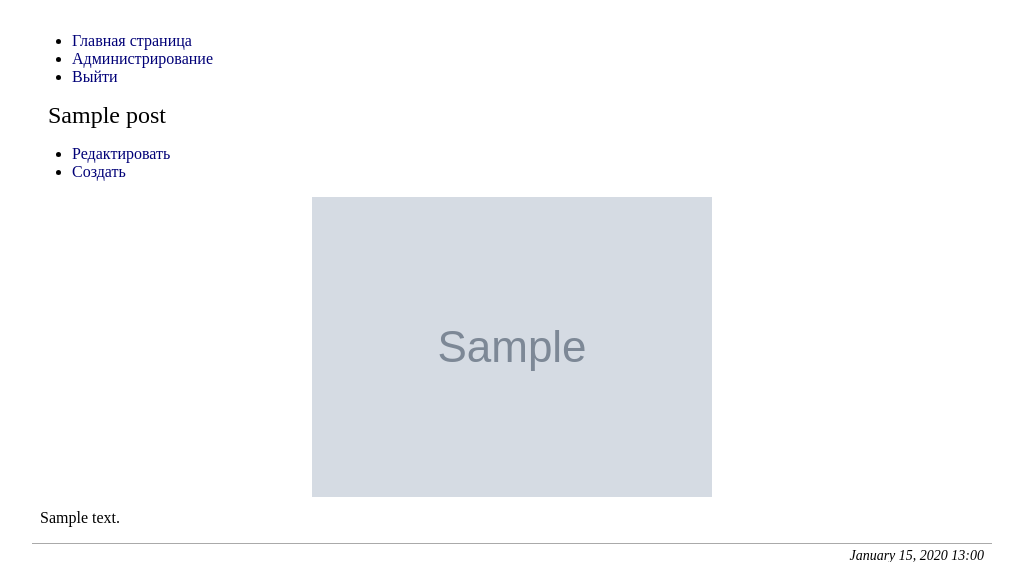
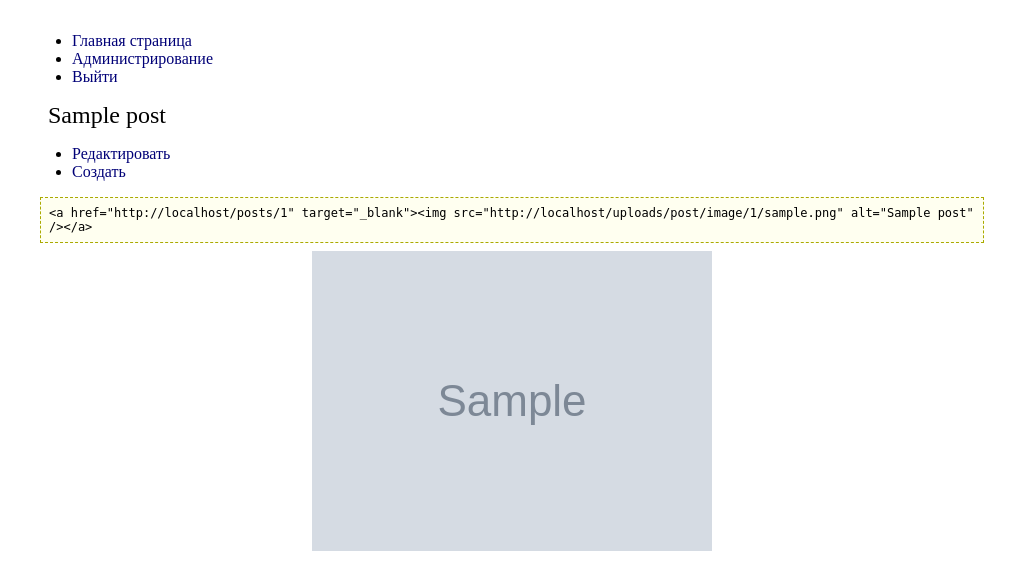
Before and after one commit to ozgg/maxim.photo, a Rails app: page /posts/1 in a window 1280 px wide. Shown: the part 108-670 px from the top of the page, without its empty margins (128-1151 px from the left). Run offline with Rails 7, Linux system fonts and the light colour scheme; a user stored in the database is signed in; tables that the repository leaves empty hold one stand-in row (values such as "Sample post"); grey boxes marked "Sample" are stand-in pictures; style sheets or scripts are compiled from the project's sources; some libraries are stand-ins or nearby versions.

Commit message:
Snippets for posting posts and photos

```diff
--- a/app/assets/stylesheets/layout.scss
+++ b/app/assets/stylesheets/layout.scss
@@ -129,6 +129,16 @@ div.notice {
   text-align: center;
 }
 
+div.snippet {
+  margin: 0.5rem;
+  padding: 0.5rem;
+  border: dashed #aaaa00 0.0625rem;
+  background: #fffff0;
+  word-wrap: break-word;
+  font-family: monospace;
+  font-size: 0.75rem;
+}
+
 div.options {
   ul {
     max-width: 30rem;
--- a/app/helpers/portfolio_helper.rb
+++ b/app/helpers/portfolio_helper.rb
@@ -14,7 +14,11 @@ module PortfolioHelper
   # @param [Photo] photo
   def link_to_photo(photo)
     source = photo.preview.blank? ? photo.image.big_square.url : photo.preview.url
-    path   = portfolio_photo_path(theme: photo.theme.slug, album: photo.album.slug, id: photo.id)
-    link_to image_tag(source, alt: photo.name, title: photo.name), path
+    link_to image_tag(source, alt: photo.name, title: photo.name), url_for_photo(photo)
+  end
+
+  # @param [Photo] photo
+  def url_for_photo(photo)
+    portfolio_photo_path(theme: photo.theme.slug, album: photo.album.slug, id: photo.id)
   end
 end
--- a/app/views/photos/_photo.html.erb
+++ b/app/views/photos/_photo.html.erb
@@ -7,6 +7,7 @@
           <li><%= link_to t(:edit), edit_photo_path(photo) %></li>
           <li><%= link_to t(:create), new_photo_path %></li>
         </ul>
+        <%= render partial: 'photos/snippet', locals: { photo: photo } %>
       </nav>
   <% end %>
   <figure>
--- a/app/views/posts/_form.html.erb
+++ b/app/views/posts/_form.html.erb
@@ -14,12 +14,12 @@
 
     <div>
       <%= f.label :title %>
-      <%= f.text_field :title, required: true %>
+      <%= f.text_field :title, required: true, size: 50 %>
     </div>
 
     <div>
       <%= f.label :lead %>
-      <%= f.text_field :lead %>
+      <%= f.text_field :lead, size: 50 %>
     </div>
 
     <div>
--- a/app/views/posts/_post.html.erb
+++ b/app/views/posts/_post.html.erb
@@ -8,14 +8,16 @@
           <li><%= link_to t(:edit), edit_post_path(post) %></li>
           <li><%= link_to t(:create), new_post_path %></li>
         </ul>
+
+        <%= render partial: 'posts/snippet', locals: { post: post } %>
       </nav>
   <% end %>
   <% unless post.image.blank? %>
       <figure itemprop="image" itemscope itemtype="https://schema.org/ImageObject">
         <%= link_to image_tag(post.image.big.url, alt: post.title), post.image.big.url %>
         <meta itemprop="url" content="<%= request.protocol + request.host_with_port + post.image.medium_square.url %>" />
-        <meta itemprop="width" content="320">
-        <meta itemprop="height" content="320">
+        <meta itemprop="width" content="360">
+        <meta itemprop="height" content="360">
       </figure>
   <% end %>
 
@@ -28,8 +30,8 @@
     <meta itemprop="name" content="maxim.photo" />
     <span itemprop="logo" itemscope itemtype="https://schema.org/ImageObject">
       <meta itemprop="url" content="http://maxim.photo/maxim.jpg">
-      <meta itemprop="width" content="540" />
-      <meta itemprop="height" content="540" />
+      <meta itemprop="width" content="320" />
+      <meta itemprop="height" content="320" />
     </span>
   </span>
   <meta itemprop="dateModified" content="<%= post.updated_w3c %>" />
--- /dev/null
+++ b/app/views/posts/_snippet.html.erb
@@ -0,0 +1,7 @@
+<div class="snippet">
+  &lt;a
+    href=&quot;<%= request.protocol + request.host_with_port + url_for(post) %>&quot;
+    target=&quot;_blank&quot;&gt;&lt;img
+      src=&quot;<%= request.protocol + request.host_with_port + post.image.medium.url %>&quot;
+      alt=&quot;<%= post.title %>&quot; /&gt;&lt;/a&gt;
+</div>
```
Also changed, not shown: app/views/photos/_snippet.html.erb (added, +7 -0 lines), README.md.
